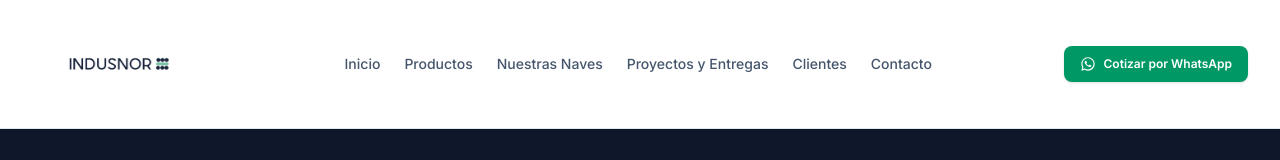
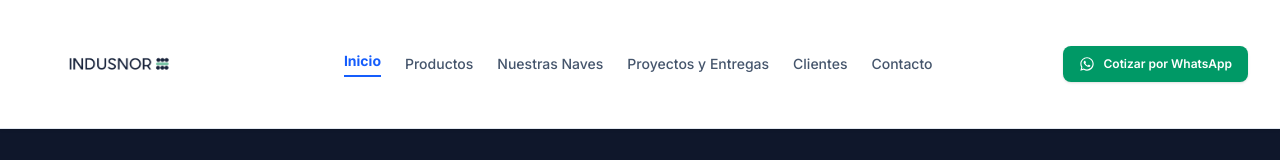
Before and after one commit to jonyjeifetz/Indusnor-Web, a Next.js app: page / in a window 1280 px wide. Shown: the top 160 px of the page. Built offline with nearby package versions, Linux system fonts and the light colour scheme.

Commit message:
feat: interfaz principal y catálogo funcional

```diff
--- a/app/components/Navbar.tsx
+++ b/app/components/Navbar.tsx
@@ -1,6 +1,6 @@
 "use client";
 
-import React, { useState } from "react";
+import React, { useState, useEffect } from "react";
 import Link from "next/link";
 import { Menu, X } from "lucide-react";
 
@@ -17,15 +17,44 @@ const getWhatsAppUrl = () =>
 
 export default function Navbar() {
   const [mobileMenuOpen, setMobileMenuOpen] = useState(false);
+  const [activeSection, setActiveSection] = useState("inicio");
 
   const navLinks = [
-    { name: "Inicio", href: "#inicio" },
-    { name: "Productos", href: "#productos" },
-    { name: "Nuestras Naves", href: "#naves" },
-    { name: "Proyectos y Entregas", href: "#proyectos" },
-    { name: "Clientes", href: "#clientes" },
-    { name: "Contacto", href: "#contacto" },
+    { name: "Inicio", href: "#inicio", id: "inicio" },
+    { name: "Productos", href: "#productos", id: "productos" },
+    { name: "Nuestras Naves", href: "#naves", id: "naves" },
+    { name: "Proyectos y Entregas", href: "#proyectos", id: "proyectos" },
+    { name: "Clientes", href: "#clientes", id: "clientes" },
+    { name: "Contacto", href: "#contacto", id: "contacto" },
   ];
+
+  useEffect(() => {
+    const sectionIds = navLinks.map((link) => link.id);
+    const observerOptions = {
+      root: null,
+      rootMargin: "-20% 0px -60% 0px",
+      threshold: 0,
+    };
+
+    const handleIntersect: IntersectionObserverCallback = (entries) => {
+      entries.forEach((entry) => {
+        if (entry.isIntersecting) {
+          setActiveSection(entry.target.id);
+        }
+      });
+    };
+
+    const observer = new IntersectionObserver(handleIntersect, observerOptions);
+
+    sectionIds.forEach((id) => {
+      const element = document.getElementById(id);
+      if (element) {
+        observer.observe(element);
+      }
+    });
+
+    return () => observer.disconnect();
+  }, []);
 
   return (
     <header className="sticky top-0 z-50 bg-white border-b border-slate-200 shadow-sm">
@@ -41,15 +70,22 @@ export default function Navbar() {
         </div>
 
         <nav className="hidden lg:flex items-center space-x-6 font-medium text-sm">
-          {navLinks.map((link) => (
+          {navLinks.map((link) => {
+            const isActive = activeSection === link.id;
+            return (
               <a
                 key={link.name}
                 href={link.href}
-              className="text-slate-600 hover:text-blue-600 transition-all duration-200"
+                className={`transition-all duration-200 ${
+                  isActive
+                    ? "text-blue-600 font-bold border-b-2 border-blue-600 pb-1"
+                    : "text-slate-600 hover:text-blue-600"
+                }`}
               >
                 {link.name}
               </a>
-          ))}
+            );
+          })}
         </nav>
 
         <div className="hidden lg:flex items-center space-x-4">
@@ -75,16 +111,21 @@ export default function Navbar() {
 
       {mobileMenuOpen && (
         <div className="lg:hidden bg-white border-b border-slate-200 px-4 pt-2 pb-4 space-y-3 shadow-lg">
-          {navLinks.map((link) => (
+          {navLinks.map((link) => {
+            const isActive = activeSection === link.id;
+            return (
               <a
                 key={link.name}
                 href={link.href}
                 onClick={() => setMobileMenuOpen(false)}
-              className="block font-medium py-2 border-b border-slate-100 text-slate-700 hover:text-blue-600"
+                className={`block font-medium py-2 border-b border-slate-100 ${
+                  isActive ? "text-blue-600 font-bold" : "text-slate-700 hover:text-blue-600"
+                }`}
               >
                 {link.name}
               </a>
-          ))}
+            );
+          })}
           <a
             href={getWhatsAppUrl()}
             target="_blank"
```
Lines whose indentation alone changed are shown as unchanged.
